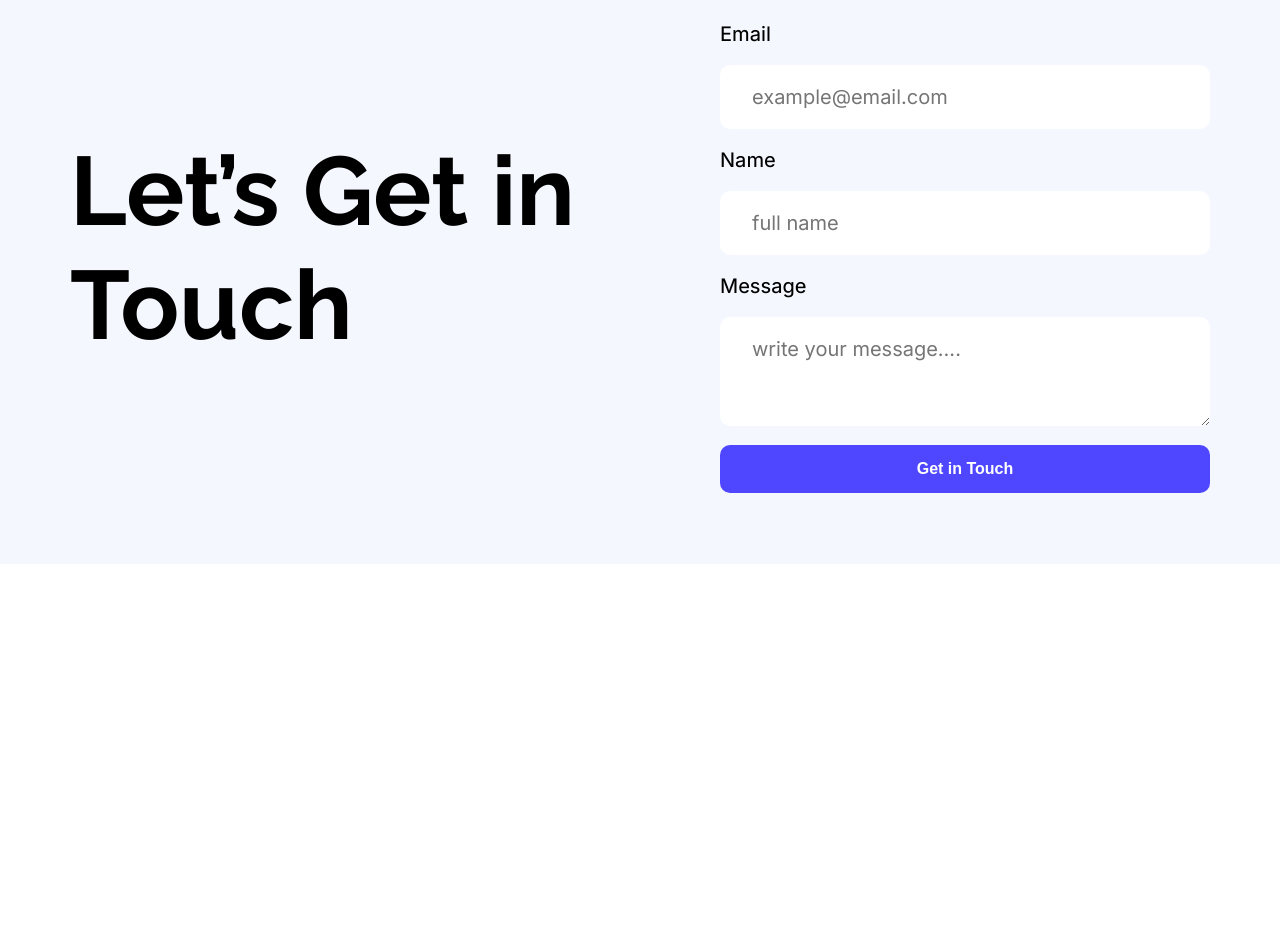
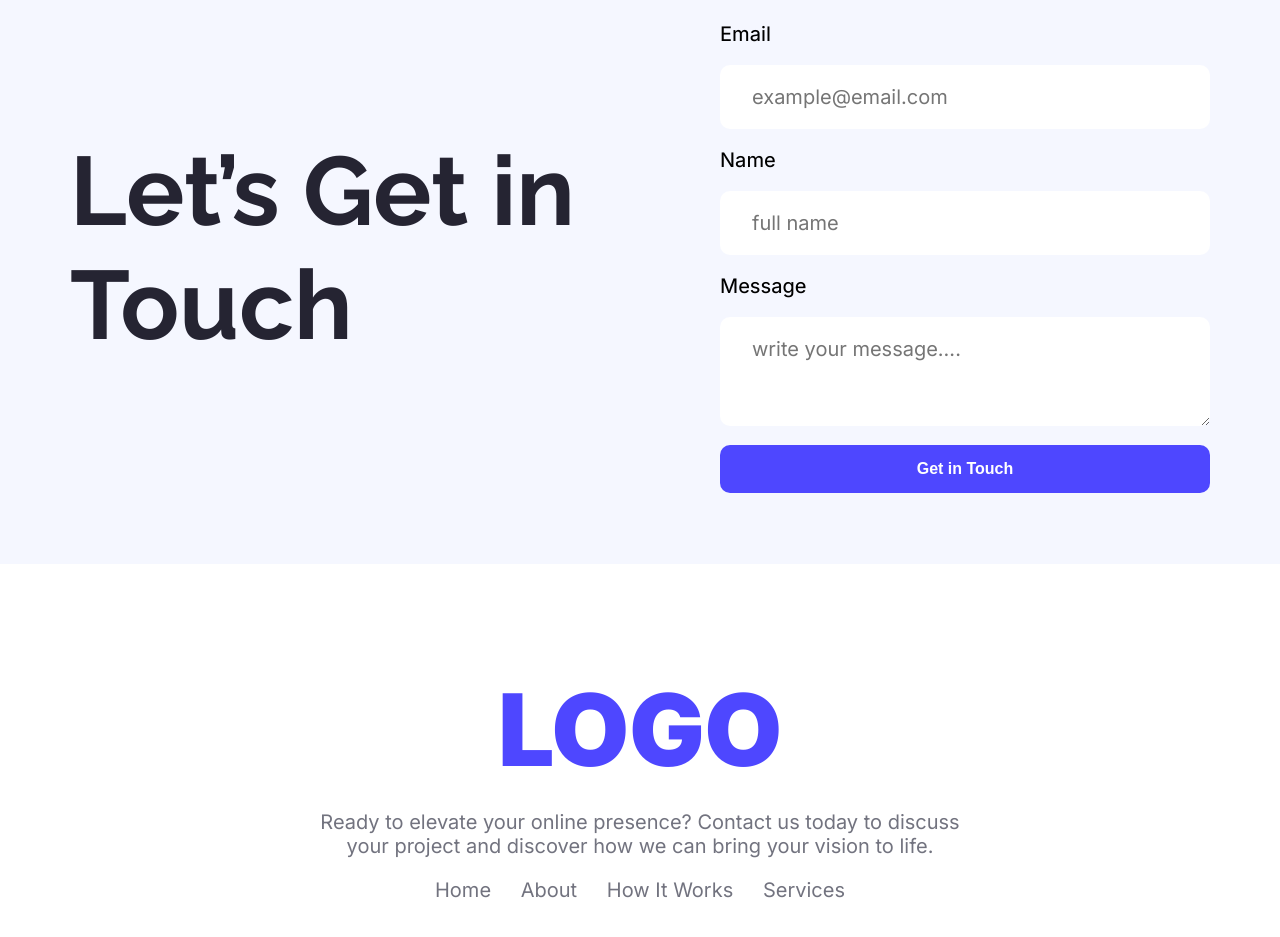
Before and after one commit to biplobrana007/assignment-01, a plain HTML site: page index.html in a window 1280 px wide. Shown: the part 2907-3844 px from the top of the page. Before the commit the page ends 3471 px from the top, so only its background shows below. Drawn offline with Linux system fonts and the light colour scheme.

Commit message:
footer section added

```diff
--- a/index.html
+++ b/index.html
@@ -147,8 +147,21 @@
                 </div>
             </div>
         </section>
+    </main>
 
-    </main>
+    <footer class="container">
+        <div class="footer">
+            <h1 class="footerLogo interFont">LOGO</h1>
+            <p class="footerPara interFont">Ready to elevate your online presence? Contact us today to discuss your project and
+                discover how we can bring your vision to life.</p>
+            <nav class="footerNav interFont">
+                <a href="">Home</a>
+                <a href="">About</a>
+                <a href="">How It Works</a>
+                <a href="">Services</a>
+            </nav>
+        </div>
+    </footer>
 
 </body>
 
--- a/style.css
+++ b/style.css
@@ -239,7 +239,7 @@ nav{
 
 /* .............................................FEEDBACK SECTION END */
 
-/* READY SECTION START */
+/* ...............................READY SECTION START */
 
 .ready{
     text-align: center;
@@ -270,7 +270,10 @@ nav{
     margin-top: 20px;
 }
 
-/* READY SECTION END */
+/* .....................................READY SECTION END */
+
+/* .................................GET IN TOUCH SECTION START */
+
 .getInTouchContainer{
     padding: 85px 0 20px 0;
 }
@@ -288,6 +291,7 @@ nav{
 
 .getInTouchTitle{
     font-size: 97px;
+    color: #252432;
 
 }
 
@@ -319,3 +323,43 @@ nav{
     color:#252432;
     font-size: 20px;
 }
+
+/* .........................................GET IN TOUCH SECTION END */
+
+/* ........................................FOOTER SECTION START */
+
+.footer{
+    text-align: center;
+    margin: 105px 0;
+
+}
+
+.footerLogo{
+    font-size: 100px;
+    color: #4E47FF;
+    font-weight: 900;
+    margin-bottom: 20px;
+}
+
+.footerPara{
+    font-size: 20px;
+    color: #72737F;
+    width: 666px;
+    margin: auto;
+}
+
+
+
+.footerNav{
+    width: 410px;
+    margin: auto;
+    padding: 20px 0;
+
+}
+
+.footerNav a{
+    text-decoration: none;
+    color:#72737F ;
+    font-size: 20px;
+}
+/* ........................................FOOTER SECTION END */
```
